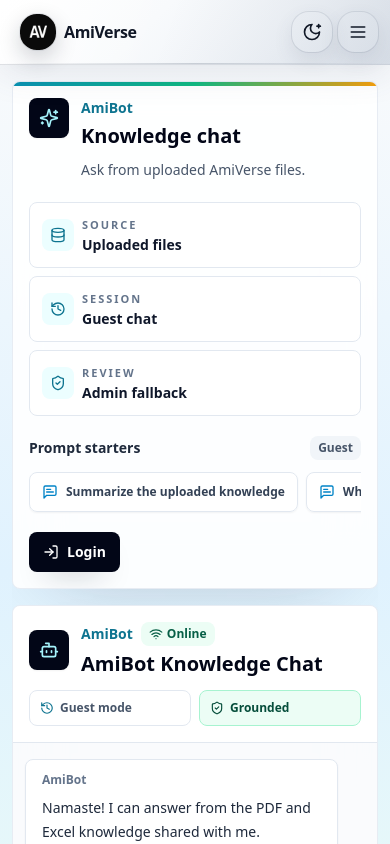
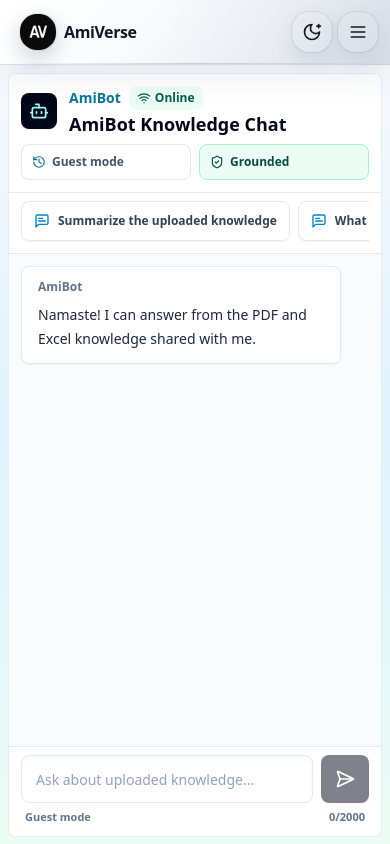
Before and after one commit to amritanshu99/amiwrites-UI, a React (Create React App) app: page /amibot in a window 390 px wide. Built offline with nearby package versions, Linux system fonts and the light colour scheme.

Commit message:
Improve AmiBot mobile layout

```diff
--- a/src/App.jsx
+++ b/src/App.jsx
@@ -140,6 +140,7 @@ const App = () => {
   const navigate = useNavigate();
   const appShellRef = useRef(null);
   const initialLoaderMode = location.pathname === "/" ? "showcase" : "session";
+  const isAmiBotWorkspace = location.pathname === "/amibot";
 
   const logout = () => {
     localStorage.removeItem("token");
@@ -185,19 +186,25 @@ const App = () => {
 
   useEffect(() => {
     if (appShellRef.current) {
-      appShellRef.current.scrollTo({ top: 0, behavior: "smooth" });
+      appShellRef.current.scrollTo({
+        top: 0,
+        behavior: isAmiBotWorkspace ? "auto" : "smooth",
+      });
       return;
     }
 
-    window.scrollTo({ top: 0, behavior: "smooth" });
-  }, [location.pathname]);
+    window.scrollTo({ top: 0, behavior: isAmiBotWorkspace ? "auto" : "smooth" });
+  }, [isAmiBotWorkspace, location.pathname]);
 
   if (!shouldRender) {
     return <InitialLoader mode={initialLoaderMode} />;
   }
 
   return (
-    <div ref={appShellRef} className="h-screen overflow-y-scroll relative">
+    <div
+      ref={appShellRef}
+      className={`h-screen relative ${isAmiBotWorkspace ? "overflow-hidden" : "overflow-y-scroll"}`}
+    >
       <Header setLoading={setIsLoading} />
       <ToastContainer
         className="amiverse-toast-container"
@@ -223,7 +230,15 @@ const App = () => {
         </div>
       )}
 
-      <main id="main" className="flex-1" tabIndex={-1}>
+      <main
+        id="main"
+        className={
+          isAmiBotWorkspace
+            ? "h-[calc(100svh_-_4rem_-_env(safe-area-inset-top))] min-h-0 sm:h-[calc(100svh_-_4.25rem_-_env(safe-area-inset-top))] lg:h-[calc(100svh_-_4.5rem_-_env(safe-area-inset-top))]"
+            : "flex-1"
+        }
+        tabIndex={-1}
+      >
         <Suspense fallback={<InitialLoader mode={initialLoaderMode} />}>
           <Routes>
             <Route path="/" element={<Portfolio />} />
@@ -279,7 +294,7 @@ const App = () => {
       </main>
 
       <ContactMeButton />
-      <Footer />
+      {!isAmiBotWorkspace && <Footer />}
     </div>
   );
 };
--- a/src/components/AmiBot/AmiBot.jsx
+++ b/src/components/AmiBot/AmiBot.jsx
@@ -66,7 +66,14 @@ const thinkingTexts = [
 ];
 
 const surfaceClassName =
-  "rounded-lg border border-slate-200/80 bg-white/[0.9] shadow-[0_24px_70px_-46px_rgba(15,23,42,0.32)] backdrop-blur-xl dark:border-white/10 dark:bg-zinc-950/[0.9] dark:shadow-[0_30px_90px_-52px_rgba(0,0,0,0.95)]";
+  "rounded-lg border border-slate-200/80 bg-white/[0.96] shadow-sm dark:border-white/10 dark:bg-zinc-950/[0.96] lg:bg-white/[0.9] lg:shadow-[0_24px_70px_-46px_rgba(15,23,42,0.32)] lg:backdrop-blur-xl lg:dark:bg-zinc-950/[0.9] lg:dark:shadow-[0_30px_90px_-52px_rgba(0,0,0,0.95)]";
+
+function isCoarseInputDevice() {
+  return Boolean(
+    typeof window !== "undefined" &&
+      window.matchMedia?.("(pointer: coarse)")?.matches
+  );
+}
 
 function parseJwt(token) {
   try {
@@ -572,11 +579,15 @@ const AmiBot = () => {
       ]);
     } finally {
       setLoading(false);
-      inputRef.current?.focus();
+      if (!isCoarseInputDevice()) {
+        inputRef.current?.focus();
+      }
     }
   }, [input, loading]);
 
   const handleInputKeyDown = useCallback((event) => {
+    if (isCoarseInputDevice()) return;
+
     if (
       event.key === "Enter" &&
       !event.shiftKey &&
@@ -613,9 +624,9 @@ const AmiBot = () => {
   );
 
   return (
-    <section className="min-h-[calc(100svh-4rem)] w-screen max-w-full overflow-x-hidden bg-[linear-gradient(180deg,#f8fafc_0%,#e0f2fe_46%,#ecfdf5_100%)] px-3 py-4 text-slate-900 dark:bg-[linear-gradient(180deg,#050505_0%,#0b1115_58%,#000000_100%)] dark:text-zinc-100 sm:px-5 sm:py-6 lg:px-8">
-      <div className="mx-auto grid w-full min-w-0 max-w-7xl gap-4 overflow-hidden lg:grid-cols-[20rem_minmax(0,1fr)] lg:gap-5">
-        <aside className={`relative w-full min-w-0 max-w-full overflow-hidden p-4 sm:p-5 lg:sticky lg:top-24 lg:self-start ${surfaceClassName}`}>
+    <section className="h-full min-h-0 w-screen max-w-full overflow-hidden bg-[linear-gradient(180deg,#f8fafc_0%,#e0f2fe_46%,#ecfdf5_100%)] p-2 text-slate-900 dark:bg-[linear-gradient(180deg,#050505_0%,#0b1115_58%,#000000_100%)] dark:text-zinc-100 sm:px-5 sm:py-6 lg:px-8">
+      <div className="mx-auto grid h-full w-full min-w-0 max-w-7xl gap-0 overflow-hidden lg:grid-cols-[20rem_minmax(0,1fr)] lg:gap-5">
+        <aside className={`relative hidden w-full min-w-0 max-w-full overflow-hidden p-4 sm:p-5 lg:sticky lg:top-24 lg:block lg:self-start ${surfaceClassName}`}>
           <div className="absolute inset-x-0 top-0 h-1 bg-[linear-gradient(90deg,#0891b2,#10b981,#f59e0b)]" />
 
           <div className="flex items-start gap-3">
@@ -679,11 +690,11 @@ const AmiBot = () => {
           </div>
         </aside>
 
-        <section className={`flex min-h-[34rem] w-full min-w-0 max-w-full flex-col overflow-hidden sm:min-h-[38rem] lg:h-[calc(100svh-8.5rem)] ${surfaceClassName}`}>
-          <header className="border-b border-slate-200 bg-white/[0.86] px-4 py-4 dark:border-white/10 dark:bg-white/[0.04] sm:px-5">
-            <div className="flex flex-col gap-3 sm:flex-row sm:items-center sm:justify-between">
+        <section className={`flex h-full min-h-0 w-full min-w-0 max-w-full flex-col overflow-hidden lg:h-[calc(100svh-8.5rem)] ${surfaceClassName}`}>
+          <header className="border-b border-slate-200 bg-white/[0.94] px-3 py-3 dark:border-white/10 dark:bg-white/[0.04] sm:px-5 sm:py-4">
+            <div className="flex flex-col gap-2 sm:flex-row sm:items-center sm:justify-between sm:gap-3">
               <div className="flex min-w-0 items-center gap-3">
-                <span className="flex h-10 w-10 shrink-0 items-center justify-center rounded-lg bg-slate-950 text-cyan-200 shadow-sm dark:bg-cyan-300 dark:text-slate-950">
+                <span className="flex h-9 w-9 shrink-0 items-center justify-center rounded-lg bg-slate-950 text-cyan-200 shadow-sm dark:bg-cyan-300 dark:text-slate-950 sm:h-10 sm:w-10">
                   <Bot className="h-5 w-5" />
                 </span>
                 <div className="min-w-0">
@@ -694,13 +705,13 @@ const AmiBot = () => {
                       Online
                     </span>
                   </div>
-                  <h2 className="mt-1 truncate text-xl font-bold leading-7 text-slate-950 dark:text-white sm:text-2xl">
+                  <h2 className="mt-0.5 truncate text-lg font-bold leading-6 text-slate-950 dark:text-white sm:mt-1 sm:text-2xl sm:leading-7">
                     AmiBot Knowledge Chat
                   </h2>
                 </div>
               </div>
 
-              <div className="grid grid-cols-2 gap-2 text-xs text-slate-600 dark:text-zinc-300 sm:flex">
+              <div className="hidden grid-cols-2 gap-2 text-xs text-slate-600 dark:text-zinc-300 min-[390px]:grid sm:flex">
                 <span className="inline-flex min-h-9 items-center gap-1.5 rounded-lg border border-slate-200 bg-white px-2.5 font-semibold dark:border-white/10 dark:bg-white/[0.06]">
                   <History className="h-3.5 w-3.5 text-cyan-700 dark:text-cyan-200" />
                   {isAuthenticated ? "History active" : "Guest mode"}
@@ -713,11 +724,24 @@ const AmiBot = () => {
             </div>
           </header>
 
+          <div className="border-b border-slate-200 bg-white/[0.9] px-3 py-2 dark:border-white/10 dark:bg-zinc-950/[0.88] lg:hidden">
+            <div className="flex gap-2 overflow-x-auto pb-1 [-ms-overflow-style:none] [scrollbar-width:none] [&::-webkit-scrollbar]:hidden">
+              {PROMPT_SUGGESTIONS.map((prompt) => (
+                <PromptSuggestionButton
+                  compact
+                  key={prompt}
+                  onSelect={handleSuggestionClick}
+                  prompt={prompt}
+                />
+              ))}
+            </div>
+          </div>
+
           <div
             ref={messagesContainerRef}
             aria-live="polite"
             aria-relevant="additions text"
-            className="min-h-0 flex-1 overflow-y-auto overscroll-contain bg-slate-50/70 px-3 py-4 dark:bg-black/30 sm:px-5 sm:py-5"
+            className="min-h-0 flex-1 touch-pan-y overflow-y-auto overscroll-contain bg-slate-50/70 px-3 py-3 [-webkit-overflow-scrolling:touch] dark:bg-black/30 sm:px-5 sm:py-5"
             onScroll={handleMessagesScroll}
             role="log"
           >
@@ -742,17 +766,17 @@ const AmiBot = () => {
             )}
           </div>
 
-          <div className="min-w-0 max-w-full overflow-hidden border-t border-slate-200 bg-white/[0.92] px-3 pb-[calc(0.75rem+env(safe-area-inset-bottom))] pt-3 dark:border-white/10 dark:bg-zinc-950/[0.92] sm:p-4">
+          <div className="min-w-0 max-w-full overflow-hidden border-t border-slate-200 bg-white/[0.96] px-3 pb-[calc(0.65rem+env(safe-area-inset-bottom))] pt-2 dark:border-white/10 dark:bg-zinc-950/[0.96] sm:p-4">
             <form
               ref={formRef}
-              className="flex w-full min-w-0 max-w-full flex-col gap-2 lg:flex-row lg:items-end"
+              className="flex w-full min-w-0 max-w-full items-end gap-2"
               onSubmit={handleSubmit}
             >
               <textarea
                 ref={inputRef}
                 aria-label="Type your message"
                 autoComplete="off"
-                className="min-h-12 max-h-32 w-full min-w-0 max-w-[calc(100vw-3rem)] flex-1 resize-none overflow-y-hidden rounded-lg border border-slate-200 bg-white px-4 py-3 text-sm leading-6 text-slate-950 shadow-inner shadow-slate-100/70 outline-none transition-colors placeholder:text-slate-400 focus:border-cyan-400 focus:ring-4 focus:ring-cyan-100 dark:border-white/10 dark:bg-white/[0.06] dark:text-white dark:shadow-none dark:placeholder:text-zinc-500 dark:focus:border-cyan-300/60 dark:focus:ring-cyan-300/10 sm:text-base lg:w-0 lg:max-w-none"
+                className="min-h-12 max-h-32 w-0 min-w-0 flex-1 resize-none overflow-y-hidden rounded-lg border border-slate-200 bg-white px-3.5 py-3 text-sm leading-6 text-slate-950 shadow-inner shadow-slate-100/70 outline-none transition-colors placeholder:text-slate-400 focus:border-cyan-400 focus:ring-4 focus:ring-cyan-100 dark:border-white/10 dark:bg-white/[0.06] dark:text-white dark:shadow-none dark:placeholder:text-zinc-500 dark:focus:border-cyan-300/60 dark:focus:ring-cyan-300/10 sm:px-4 sm:text-base"
                 maxLength={2000}
                 onChange={(event) => setInput(event.target.value)}
                 onKeyDown={handleInputKeyDown}
@@ -763,7 +787,7 @@ const AmiBot = () => {
 
               <button
                 aria-label="Send message"
-                className="inline-flex h-12 w-full max-w-[calc(100vw-3rem)] shrink-0 items-center justify-center gap-2 rounded-lg bg-slate-950 px-4 text-white shadow-[0_16px_28px_-20px_rgba(15,23,42,0.95)] transition-colors hover:bg-slate-800 focus-visible:outline-none focus-visible:ring-4 focus-visible:ring-cyan-100 disabled:cursor-not-allowed disabled:opacity-50 dark:bg-cyan-300 dark:text-slate-950 dark:hover:bg-cyan-200 dark:focus-visible:ring-cyan-300/10 lg:w-12 lg:max-w-none lg:px-0"
+                className="inline-flex h-12 w-12 shrink-0 items-center justify-center gap-2 rounded-lg bg-slate-950 px-0 text-white shadow-[0_16px_28px_-20px_rgba(15,23,42,0.95)] transition-colors hover:bg-slate-800 focus-visible:outline-none focus-visible:ring-4 focus-visible:ring-cyan-100 disabled:cursor-not-allowed disabled:opacity-50 dark:bg-cyan-300 dark:text-slate-950 dark:hover:bg-cyan-200 dark:focus-visible:ring-cyan-300/10"
                 disabled={!canSend}
                 title="Send message"
                 type="submit"
@@ -773,13 +797,13 @@ const AmiBot = () => {
                 ) : (
                   <SendHorizontal className="h-5 w-5" />
                 )}
-                <span className="text-sm font-semibold lg:hidden">
+                <span className="sr-only">
                   {loading ? "Sending..." : "Send"}
                 </span>
               </button>
             </form>
 
-            <div className="mt-2 flex items-center justify-between gap-3 px-1 text-xs font-semibold text-slate-500 dark:text-zinc-400">
+            <div className="mt-1.5 flex items-center justify-between gap-3 px-1 text-[11px] font-semibold text-slate-500 dark:text-zinc-400 sm:mt-2 sm:text-xs">
               <span>{isAuthenticated ? "History active" : "Guest mode"}</span>
               <span>{input.length}/2000</span>
             </div>
--- a/src/pages/AmiBotDetails.jsx
+++ b/src/pages/AmiBotDetails.jsx
@@ -22,7 +22,7 @@ const AmiBotDetails = () => {
   }, []);
 
   return (
-    <div className="amiverse-premium-light-page min-h-screen">
+    <div className="amiverse-premium-light-page h-full min-h-0 overflow-hidden">
       <AmiBot />
     </div>
   );
```
Also changed, not shown: 1 other file (tests, documents, lock files or other folders).
